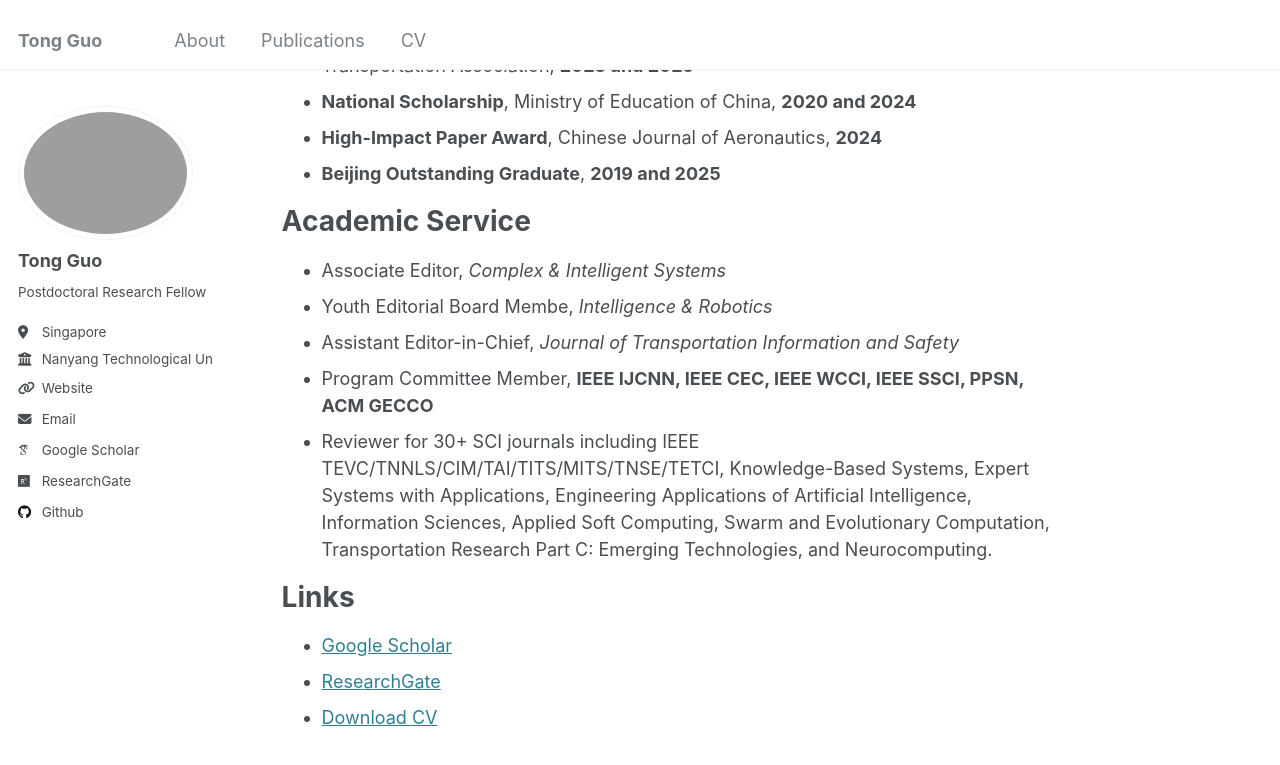
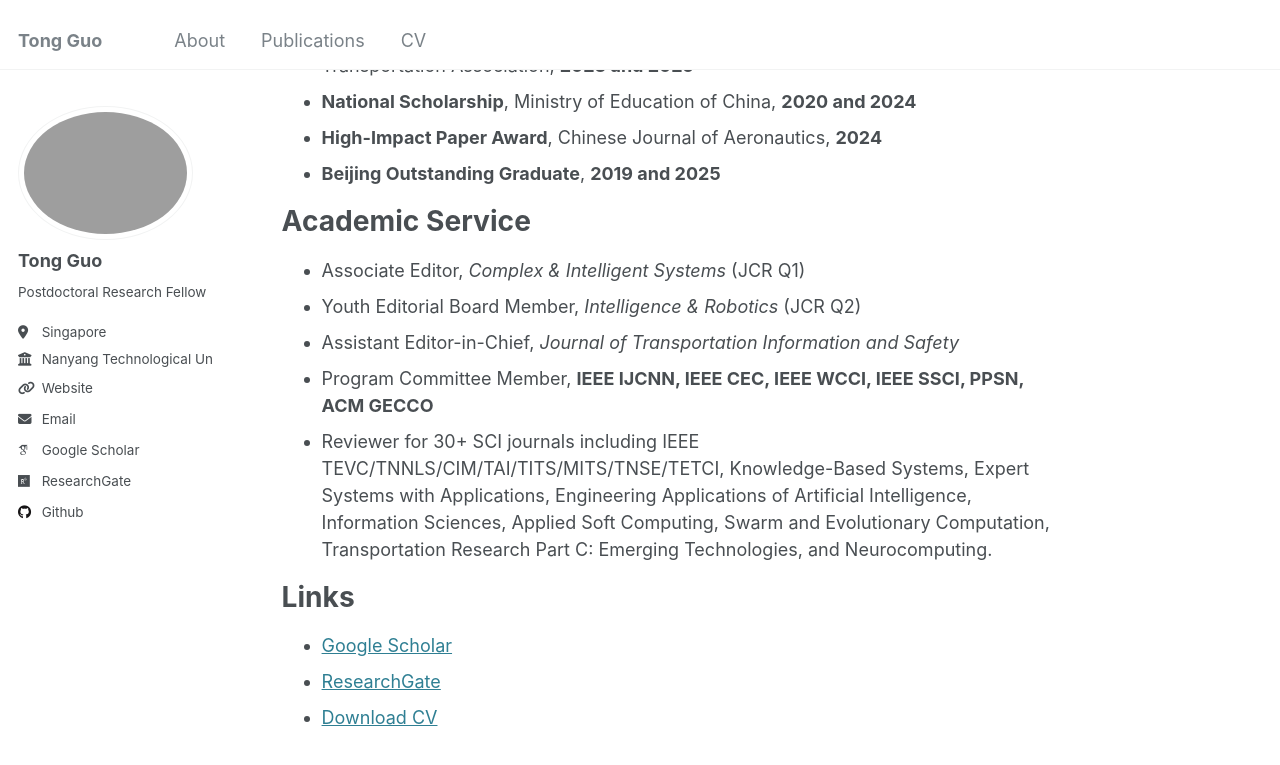
Before and after one commit to buaaguotong/buaaguotong.github.io, a Jekyll site: the page built from _pages/about.md, in a window 1280 px wide and 900 px high, scrolled down 537 px. Shown: the top 765 px of the window. Built offline with Jekyll 4.4.1, drawn with Linux system fonts in a browser that asks for light colours; some web fonts are replaced.

Commit message:
Update about.md
Signed-off-by: buaaguotong <41051936+buaaguotong@users.noreply.github.com>

```diff
--- a/_pages/about.md
+++ b/_pages/about.md
@@ -22,8 +22,8 @@ Selected Honors
 
 Academic Service
 ======
-* Associate Editor, *Complex & Intelligent Systems*
-* Youth Editorial Board Membe, *Intelligence & Robotics*
+* Associate Editor, *Complex & Intelligent Systems* (JCR Q1)
+* Youth Editorial Board Member, *Intelligence & Robotics* (JCR Q2)
 * Assistant Editor-in-Chief, *Journal of Transportation Information and Safety*
 * Program Committee Member, **IEEE IJCNN, IEEE CEC, IEEE WCCI, IEEE SSCI, PPSN, ACM GECCO**
 * Reviewer for 30+ SCI journals including IEEE TEVC/TNNLS/CIM/TAI/TITS/MITS/TNSE/TETCI, Knowledge-Based Systems, Expert Systems with Applications,  Engineering Applications of Artificial Intelligence, Information Sciences, Applied Soft Computing, Swarm and Evolutionary Computation, Transportation Research Part C: Emerging Technologies, and Neurocomputing.
```
